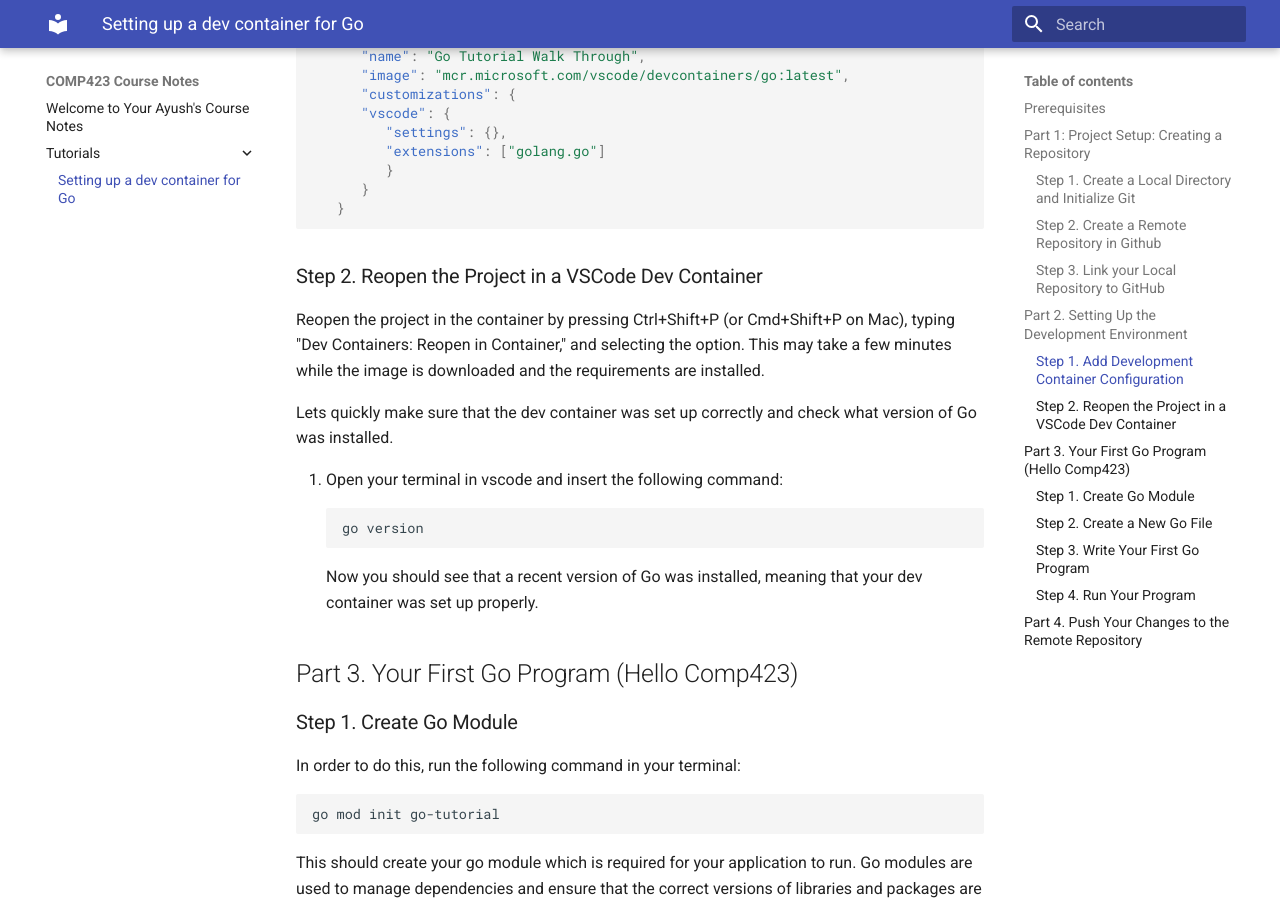
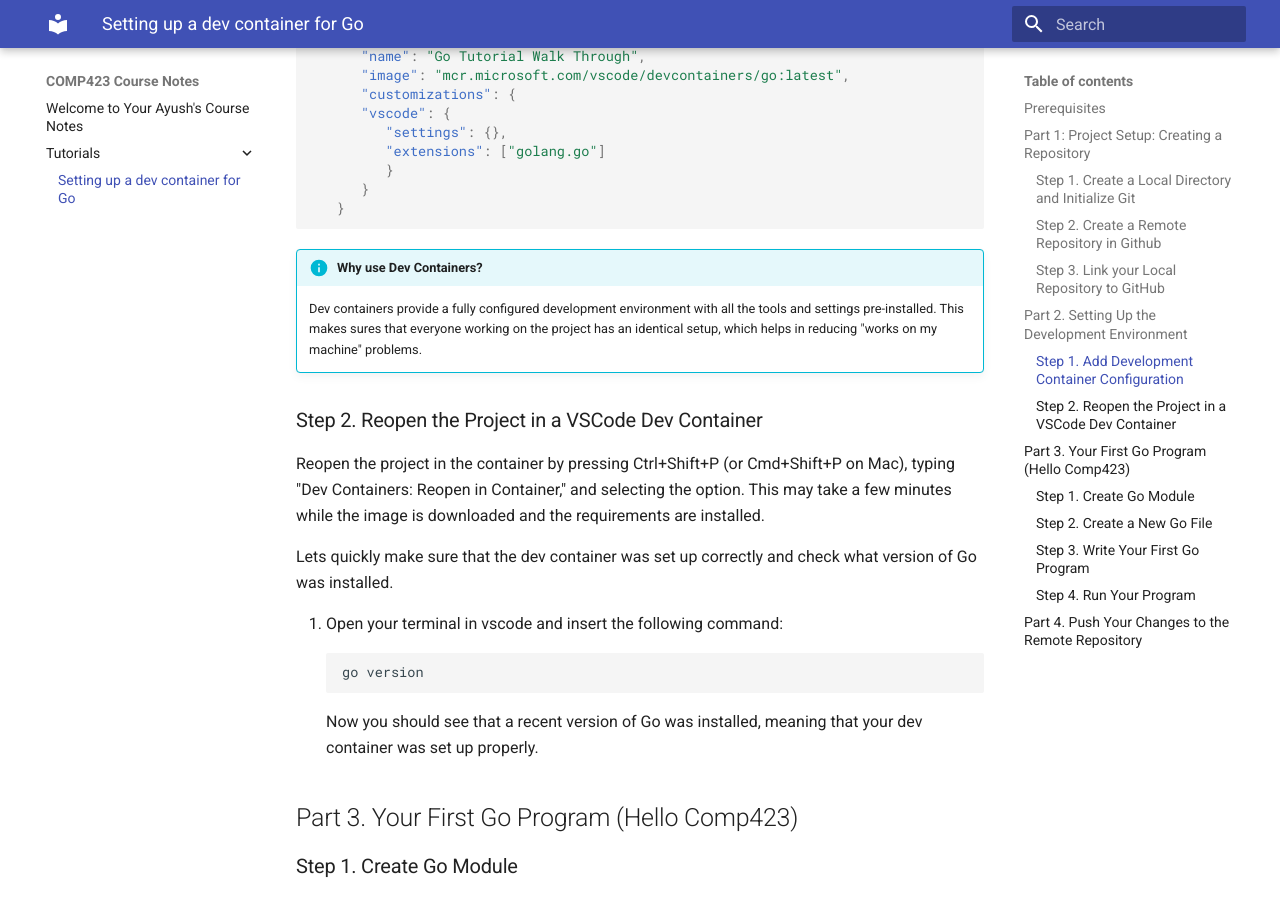
Before and after one commit to avgod07/comp423-course-notes, an MkDocs documentation site: the page built from docs/tutorials/go-setup.md, in a window 1280 px wide and 900 px high, scrolled down 2265 px. Built offline with MkDocs 1.6.1 and Material for MkDocs 9.7.7, drawn with Linux system fonts in a browser that asks for light colours.

Commit message:
Added Admonitions to Go tutorial to highlight importance of certain procedures

````diff
--- a/docs/tutorials/go-setup.md
+++ b/docs/tutorials/go-setup.md
@@ -82,6 +82,11 @@
       }
    ```
 
+!!! info "Why use Dev Containers?"
+
+    Dev containers provide a fully configured development environment with all the tools and settings pre-installed.
+    This makes sures that everyone working on the project has an identical setup, which helps in reducing "works on my machine" problems.
+
 ### Step 2. Reopen the Project in a VSCode Dev Container
 Reopen the project in the container by pressing Ctrl+Shift+P (or Cmd+Shift+P on Mac), typing "Dev Containers: Reopen in Container," and selecting the option. This may take a few minutes while the image is downloaded and the requirements are installed.
 
````
